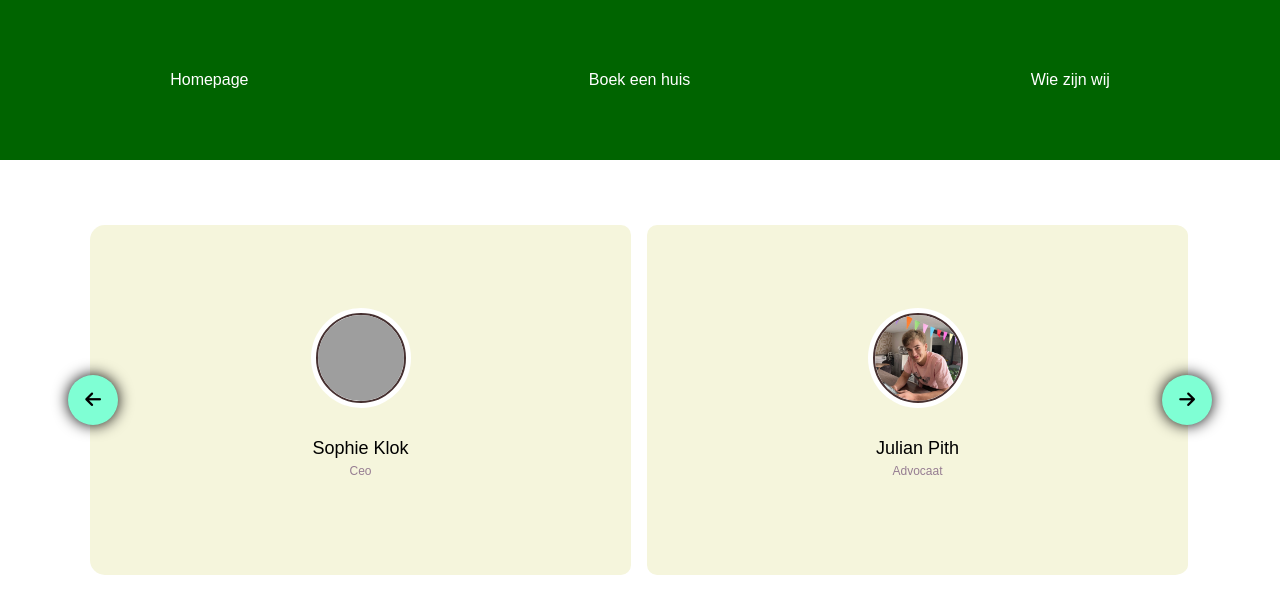
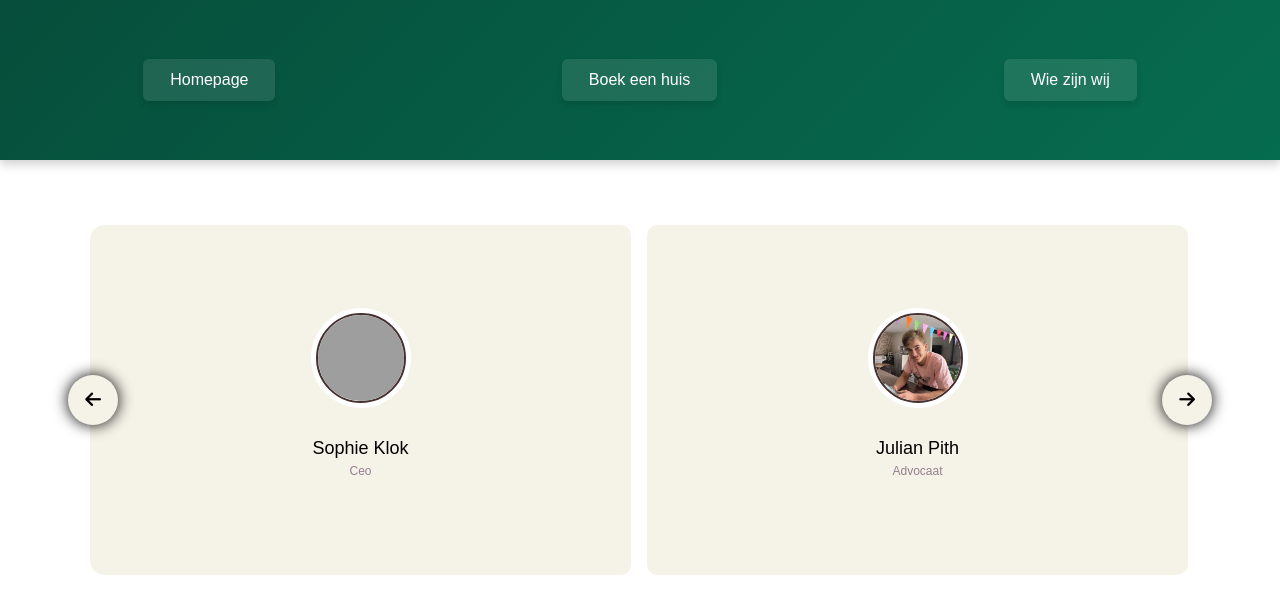
Before and after one commit to Slex736/Little-Adventures, a Django app: page /aboutus/ in a window 1280 px wide. Shown: the top 614 px of the page. Run offline with Django 5.2, Linux system fonts and the light colour scheme; some libraries are stand-ins or nearby versions; grey boxes are pictures that could not be loaded.

Commit message:
one commit to last

```diff
--- a/Homepage/static/Homepage/AboutUs.css
+++ b/Homepage/static/Homepage/AboutUs.css
@@ -34,10 +34,25 @@ body {
 }
 #left {
     left: -22px;
+    background-color: rgb(245, 243, 231);
+    transition: transform 0.2s ease;
 }
 #right {
     right: -22px;
+    background-color: rgb(245, 243, 231);
+    transition: transform 0.2s ease;
 }
+
+#left:hover, #right:hover {
+    transform-origin: center center;
+    transform: scale(1.08) translateY(-50%);
+}
+
+#left:active, #right:active {
+    transform: translateY(-50%) scale(0.95);
+}
+
+
 .wrapper .carousel {
     display: grid;
     grid-auto-flow: column;
@@ -58,7 +73,7 @@ body {
     scroll-snap-align: start;
     height: 350px;
     list-style: none;
-    background-color: beige;
+    background-color: rgb(245, 243, 231);
     cursor: pointer;
     padding-bottom: 15px;
     flex-direction: column;
--- a/Homepage/static/Homepage/main.css
+++ b/Homepage/static/Homepage/main.css
@@ -1,5 +1,5 @@
 .navbar {
-    background-color: darkgreen;
+    background: linear-gradient(135deg, #064e3b 0%, #066c4f 100%);
     width: 100%;
     height: 10vh;
     position: fixed !important;
@@ -9,33 +9,35 @@
     display: flex;
     justify-content: space-around;
     align-items: center;
-    transition: height 0.3s ease;
-}
-
-.btn {
-    color: white;
-    padding: 10px 20px;
-    border: none;
-    border-radius: 5px;
-    cursor: pointer;
-    font-size: 16px;
-    text-decoration: none;
-}
-
-.btn:hover {
-    text-decoration: underline;
-    scale: 1.05;
-}
-
-.btn:active {
-    transform: scale(0.95);
+    box-shadow: 0 4px 10px rgba(0, 0, 0, 0.2);
+    transition: all 0.4s ease;
 }
 
 .navbar:hover {
     height: 20vh;
 }
 
-.logo {
-    height: 60px;
-    width: auto;
+.btn {
+    color: white;
+    padding: 10px 25px;
+    border: 2px solid transparent;
+    border-radius: 6px;
+    background-color: rgba(255, 255, 255, 0.1);
+    cursor: pointer;
+    font-size: 16px;
+    font-weight: 500;
+    text-decoration: none;
+    transition: all 0.3s ease;
+    box-shadow: 0px 4px 6px rgba(0, 0, 0, 0.1);
 }
+
+.btn:hover {
+    background-color: rgba(255, 255, 255, 0.1) !important;
+    text-decoration: underline;
+    transform: scale(1.08);
+}
+
+.btn:active {
+    transform: scale(0.95);
+    background-color: rgba(255, 255, 255, 0.3);
+}
```
